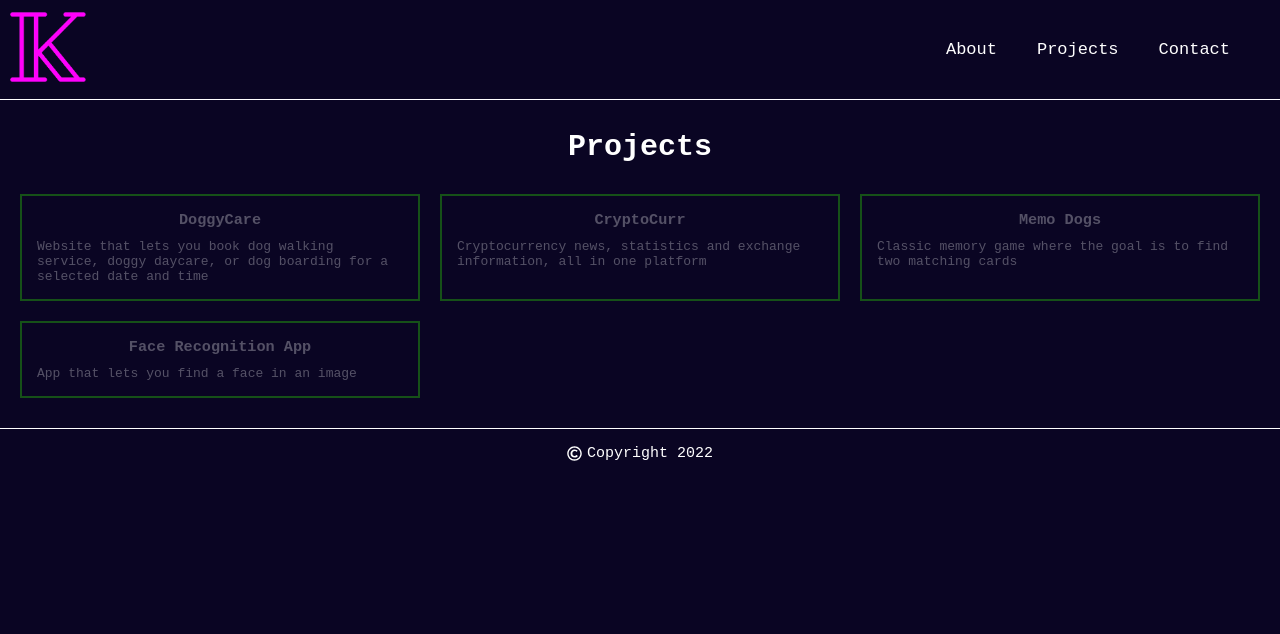
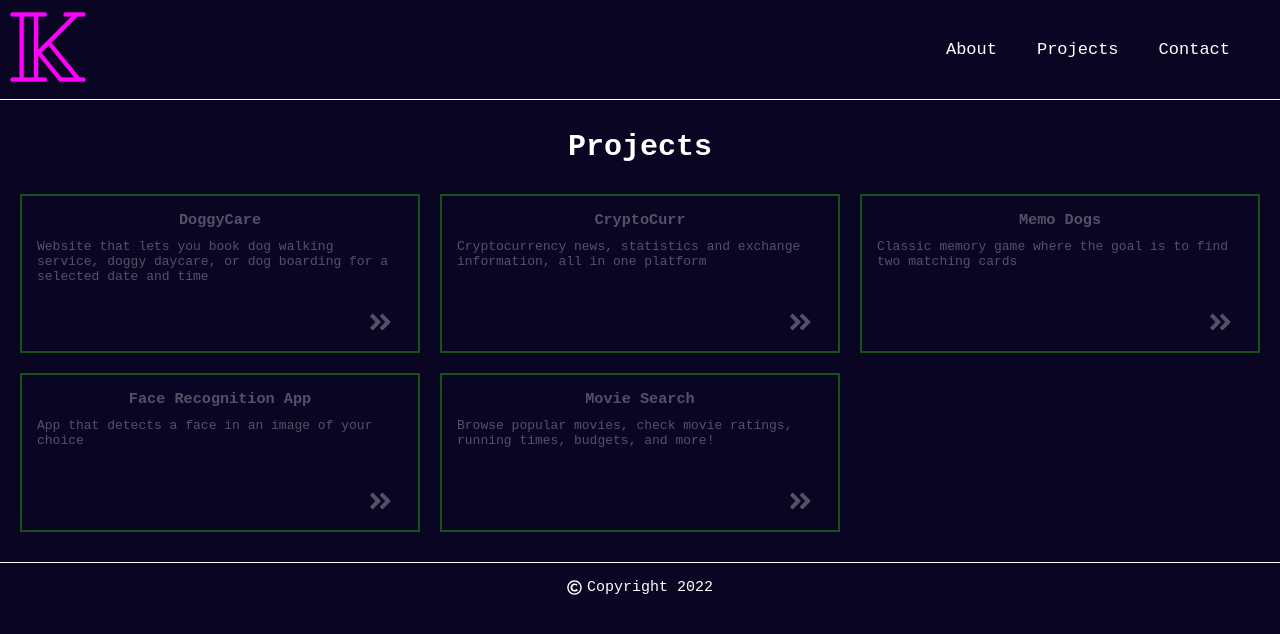
Before and after one commit to KaisaSS/portfolio, a React (Create React App) app: page /projects in a window 1280 px wide. Shown: the top 634 px of the page. Built offline with nearby package versions, Linux system fonts and the light colour scheme.

Commit message:
Create SingleProject component

```diff
--- a/src/components/projects/Projects.js
+++ b/src/components/projects/Projects.js
@@ -1,8 +1,17 @@
+import { useState } from "react";
 import "./projects.css";
 import projectArr from "../../data/projectArr.json";
+import SingleProject from "./SingleProject";
 
 const Projects = () => {
-  console.log(projectArr);
+  const [showProject, setShowProject] = useState(false);
+  const [singleProject, setSingleProject] = useState(null);
+
+  const showSingleProject = (project) => {
+    setShowProject(!showProject);
+    setSingleProject(project);
+  };
+
   return (
     <div className="container">
       <h1 className="title">Projects</h1>
@@ -10,10 +19,22 @@ const Projects = () => {
         {projectArr.map((project) => (
           <div className="project" key={project.name}>
             <h3>{project.name}</h3>
-            <p>{project.description}</p>
+            <p className="project-description">{project.description}</p>
+            <div
+              className="tooltip"
+              onClick={() => {
+                showSingleProject(project);
+              }}
+            >
+              <a href="#">
+                <i className="fas fa-angle-double-right fa-2x" />
+              </a>
+              <span className="tooltiptext">See more</span>
+            </div>
           </div>
         ))}
       </div>
+      {showProject ? <SingleProject showSingleProject={showSingleProject} singleProject={singleProject} /> : null}
     </div>
   );
 };
--- /dev/null
+++ b/src/components/projects/SingleProject.js
@@ -0,0 +1,34 @@
+const SingleProject = ({ showSingleProject, singleProject }) => {
+  return (
+    <div>
+      <div
+        className="project-background"
+        onClick={() => {
+          showSingleProject();
+        }}
+      ></div>
+      <div className="single-project">
+        <div className="project-title">
+          <h1>{singleProject.name}</h1>
+          <span
+            onClick={() => {
+              showSingleProject();
+            }}
+          >
+            <i className="fas fa-window-close fa-2x" />
+          </span>
+        </div>
+        <div className="project-links">
+          <a href={singleProject.website ? singleProject.website : null} target="_blank" rel="noreferrer">
+            <i className="fas fa-link fa-2x link" />
+          </a>
+          <a href={singleProject.github} target="_blank" rel="noreferrer">
+            <i className="fab fa-github fa-2x link" />
+          </a>
+        </div>
+      </div>
+    </div>
+  );
+};
+
+export default SingleProject;
--- a/src/components/projects/projects.css
+++ b/src/components/projects/projects.css
@@ -9,7 +9,7 @@
   border: 2px solid var(--green);
   padding: 15px;
   opacity: 0.3;
-  cursor: pointer;
+  cursor: default;
 }
 
 .project:hover {
@@ -21,8 +21,114 @@
   margin-bottom: 10px;
 }
 
+.project-description {
+  height: 70px;
+}
+
+.tooltip {
+  position: relative;
+  width: 22px;
+  margin-left: auto;
+  margin-right: 12px;
+}
+
+.tooltip a {
+  color: white;
+}
+
+.tooltip .tooltiptext {
+  visibility: hidden;
+  text-align: center;
+  padding: 3px;
+  border-radius: 10px;
+  position: absolute;
+  z-index: 1;
+  font-size: 10px;
+}
+
+.tooltip:hover .tooltiptext {
+  visibility: visible;
+  width: 80px;
+  background: rgba(255, 255, 255, 0.1);
+  bottom: 100%;
+  left: 50%;
+  margin-left: -45px;
+}
+
+.fa-angle-double-right:hover {
+  color: var(--green);
+  animation: seemore 500ms infinite alternate;
+}
+
+@keyframes seemore {
+  from {
+    transform: translateX(0);
+  }
+
+  to {
+    transform: translateX(3px);
+  }
+}
+
+/* Single project popup */
+
+.project-background {
+  background-color: rgba(255, 255, 255, 0.04);
+  position: absolute;
+  top: 0;
+  width: 100%;
+  height: 100%;
+}
+
+.single-project {
+  background: rgba(255, 255, 255, 0.96);
+  color: black;
+  width: 80%;
+  margin: 0 auto;
+  position: absolute;
+  top: 120px;
+  left: 10%;
+  z-index: 100;
+}
+
+.fa-window-close:hover {
+  cursor: pointer;
+  color: var(--pink);
+}
+
+.project-title {
+  display: flex;
+  justify-content: space-between;
+  padding: 15px 10px;
+  margin: 10px 20px;
+}
+
+.project-links {
+  display: flex;
+}
+
+.project-links .link {
+  margin: 20px 30px;
+  color: black;
+}
+
+.fa-github:hover {
+  color: var(--blue);
+}
+
+.fa-link:hover {
+  color: var(--yellow);
+}
+
+/* Media queries */
+
 @media only screen and (max-width: 700px) {
   .project-grid {
     margin: 30px 10px;
   }
+
+  .single-project {
+    width: 96%;
+    left: 2%;
+  }
 }
--- a/src/data/projectArr.json
+++ b/src/data/projectArr.json
@@ -10,21 +10,28 @@
     "name": "CryptoCurr",
     "coverPhoto": "",
     "description": "Cryptocurrency news, statistics and exchange information, all in one platform",
-    "website": "",
+    "website": "https://crypto-curr-react.netlify.app/",
     "github": "https://github.com/KaisaSS/crypto-app"
   },
   {
     "name": "Memo Dogs",
     "coverPhoto": "",
     "description": "Classic memory game where the goal is to find two matching cards",
-    "website": "https://crypto-curr-react.netlify.app/",
+    "website": "https://memo-dogs.netlify.app/",
     "github": "https://github.com/KaisaSS/memory-game"
   },
   {
     "name": "Face Recognition App",
     "coverPhoto": "",
-    "description": "App that lets you find a face in an image",
+    "description": "App that detects a face in an image of your choice",
     "website": "",
     "github": "https://github.com/KaisaSS/face-recognition"
+  },
+  {
+    "name": "Movie Search",
+    "coverPhoto": "",
+    "description": "Browse popular movies, check movie ratings, running times, budgets, and more!",
+    "website": "https://movie-db-reactjs.netlify.app/",
+    "github": "https://github.com/KaisaSS/react-movie-db"
   }
 ]
```
Also changed, not shown: src/images/blueK.png (deleted), src/images/greenK.png (deleted).
